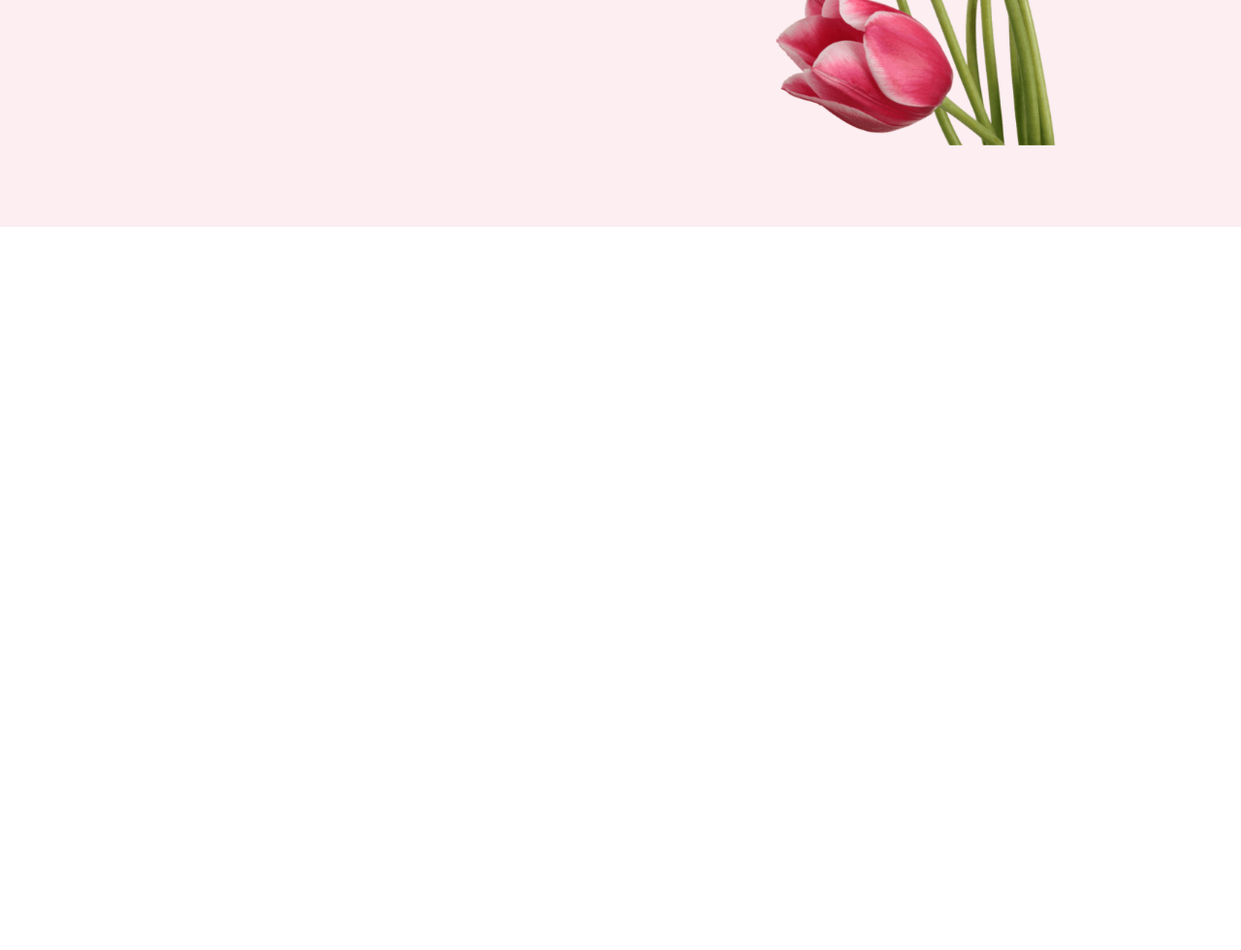
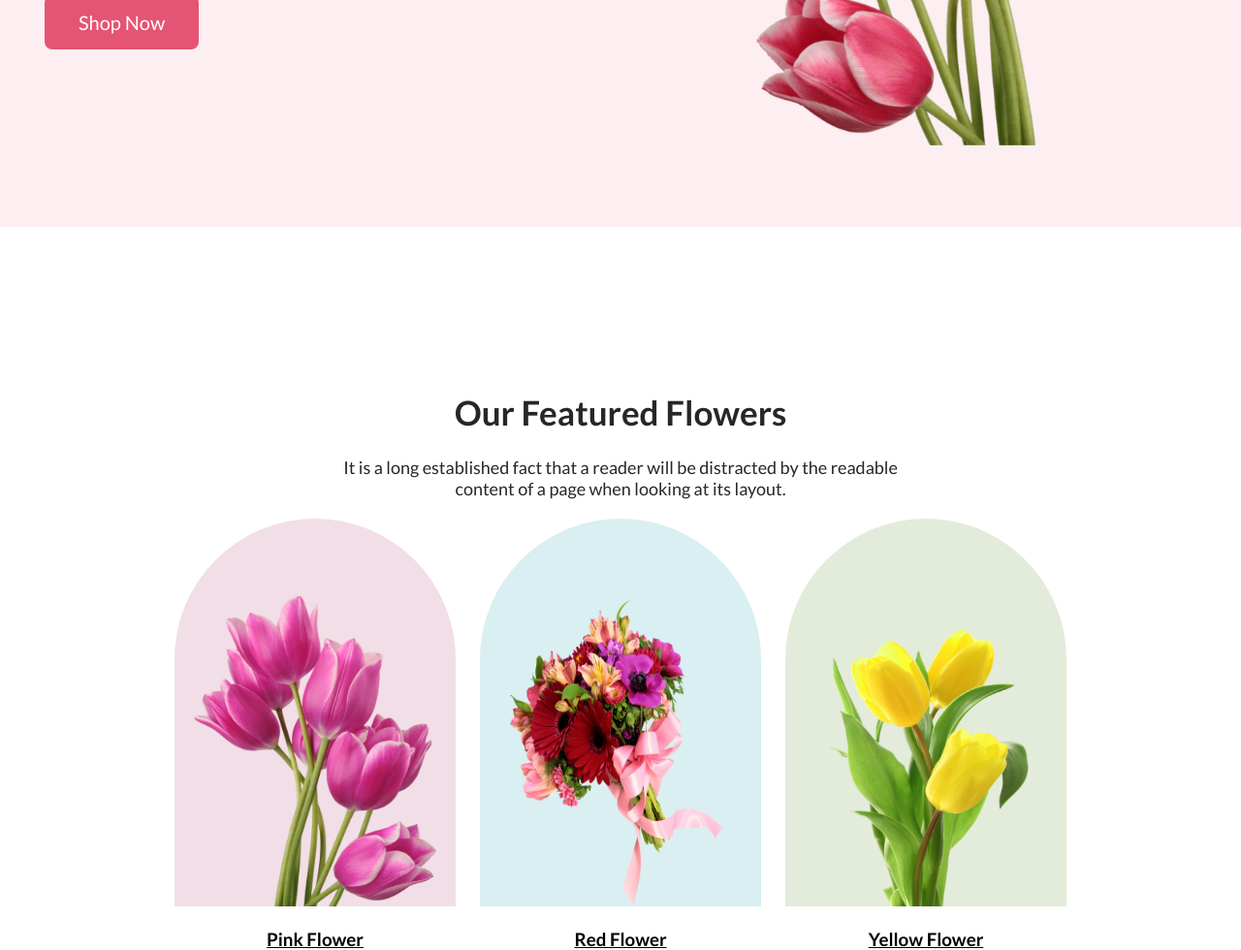
Before and after one commit to OmarAbir/flower-shop, a plain HTML site: page index.html in a window 1280 px wide. Shown: the part 566-1546 px from the top of the page at 97% size. Before the commit the page ends 800 px from the top, so only its background shows below. Drawn offline with Linux system fonts and the light colour scheme.

Commit message:
added featured section

```diff
--- a/index.html
+++ b/index.html
@@ -17,7 +17,7 @@
         <!-- Banner section  -->
         <div class="banner-container">
             <div class="banner-info">
-                <h1 class="banner-title">Let's make beautiful flowers a part of your life.</h1>
+                <h1 class="banner-title">Let's make <br> beautiful flowers a part of your life.</h1>
                 <p class="banner-description">
                     It is a long established fact that a reader will be distracted by the readable content of a page
                     when looking at its layout. The point of using Lorem Ipsum is that it has a more-or-less normal
@@ -30,6 +30,44 @@
             </div>
         </div>
     </header>
+    <main>
+        <!-- featured section  -->
+        <section>
+            <div class="featured-container">
+                <div class="featured-info">
+                    <h3 class="featured-title">Our Featured Flowers</h3>
+                    <p class="featured-description">It is a long established fact that a reader will be distracted by
+                        the readable <br>
+                        content of a page when looking at its layout.</p>
+                </div>
+                <div class="featured-images-container">
+                    <div class="featured-image-1">
+                        <img class="flower-img" src="Flower Asset/pngwing 6.png" alt="">
+                        <div class="flower-name">
+                            <h3>Pink Flower</h3>
+                        </div>
+
+                    </div>
+                    <div class="featured-image-2">
+                        <img class="flower-img" src="Flower Asset/pngwing 5.png" alt="">
+                        <div class="flower-name">
+                            <h3>Red Flower</h3>
+                        </div>
+
+                    </div>
+                    <div class="featured-image-3">
+                        <img class="flower-img" src="Flower Asset/pngwing 7.png" alt="">
+                        <div class="flower-name">
+                            <h3>Yellow Flower</h3>
+                        </div>
+
+                    </div>
+
+                </div>
+
+            </div>
+        </section>
+    </main>
 </body>
 
 </html>
--- a/styles/style.css
+++ b/styles/style.css
@@ -24,14 +24,13 @@ Banner section related styles
   align-items: center;
   justify-content: space-around;
   background-color: #fceef1;
-
 }
 .banner-info {
-  width: 700px;
+  width: 620px;
 }
 .banner-title {
   color: #272727;
-  font-size: 60px;
+  font-size: 70px;
   font-weight: 800;
 }
 .banner-description {
@@ -40,12 +39,62 @@ Banner section related styles
   font-weight: 400;
   margin: 30px 0px;
 }
-/* .banner-img-container {
-  width: 635px;
-  height: 800px;
-} */
 
 .banner-img {
   height: 600px;
   margin-top: 35px;
 }
+
+/*
+featured section related styles
+*/
+.featured-info {
+  margin-top: 170px;
+  text-align: center;
+}
+.featured-title {
+  color: #272727;
+  font-size: 35px;
+  font-weight: 800;
+  margin-bottom: 25px;
+}
+.featured-description {
+  color: #272727;
+  font-size: 18px;
+}
+.featured-images-container {
+  display: flex;
+  align-items: center;
+  justify-content: center;
+  gap: 25px;
+  margin-top: 20px;
+  text-align: center;
+  padding: 0px 180px;
+}
+.featured-image-1 {
+  border-radius: 300px 300px 0px 0px;
+  background-color: #F2DEE7;
+  width: 370px;
+  height: 400px
+}
+.featured-image-2 {
+  border-radius: 300px 300px 0px 0px;
+  background-color: #D9EFF1;
+  width: 370px;
+  height: 400px
+}
+.featured-image-3 {
+  border-radius: 300px 300px 0px 0px;
+  background-color: #E3EBDB ;
+  width: 370px;
+  height: 400px;
+}
+.flower-img {
+  margin-top: 80px;
+  width: 250px;
+  height: 320px;
+}
+.flower-name{
+  margin-top: 20px;
+  text-decoration: underline;
+}
```
